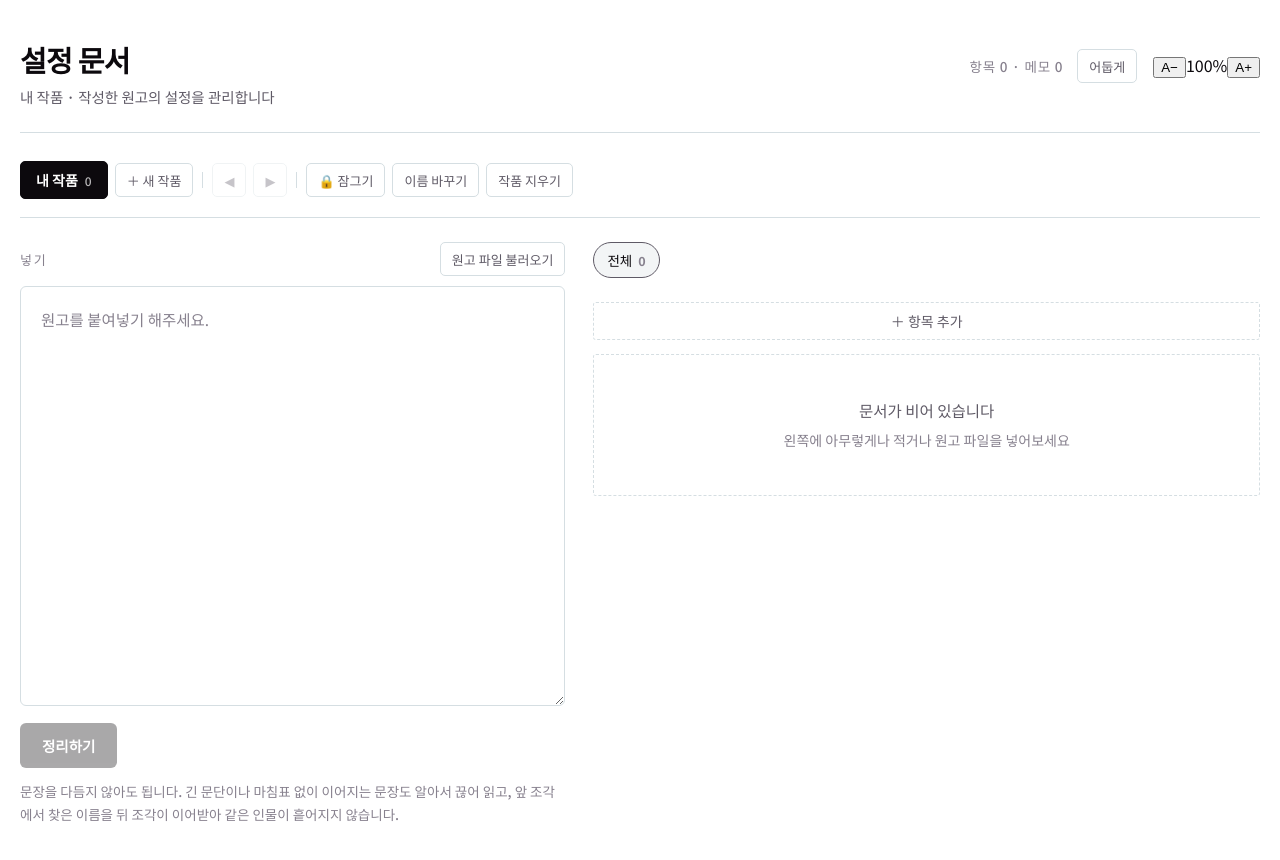
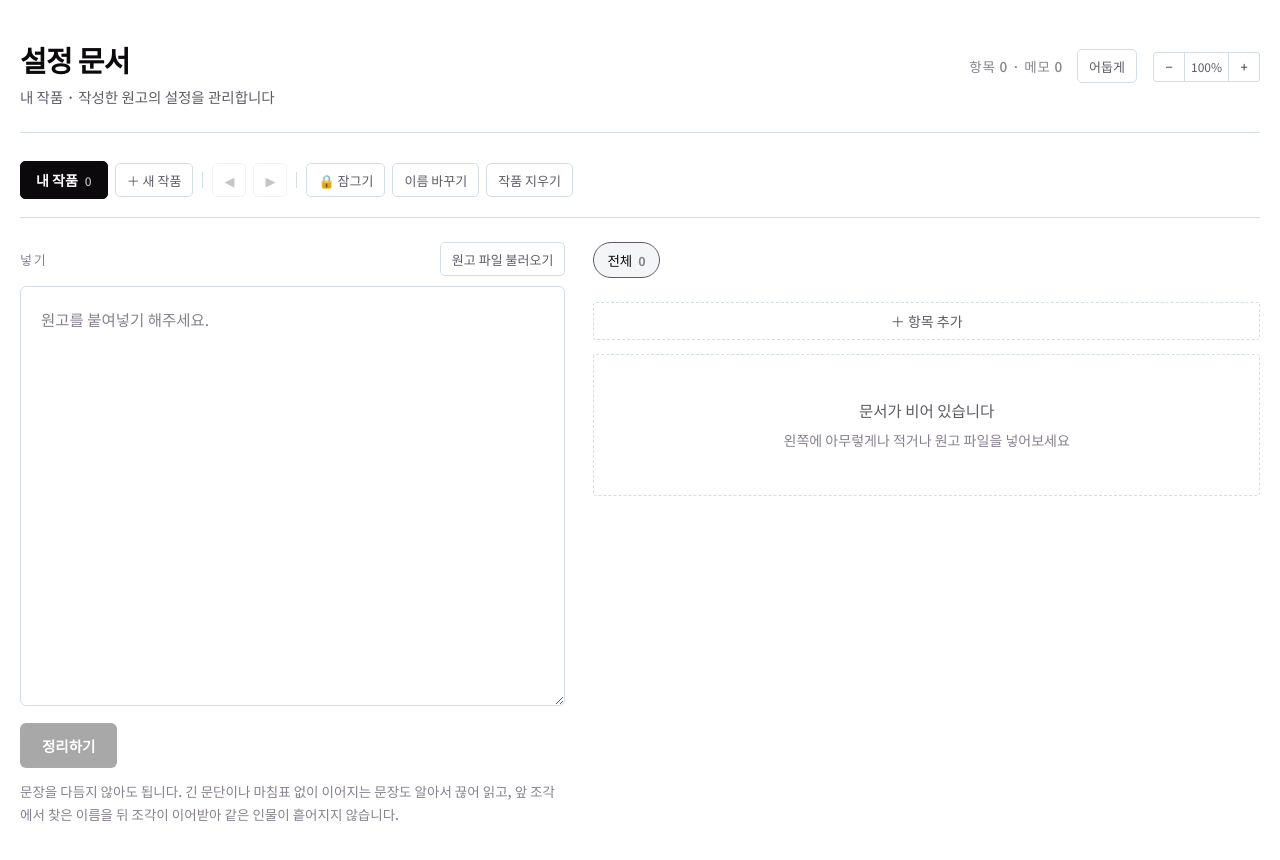
Before and after one commit to krockdove/settingdoc, a React (Vite) app: page / in a window 1280 px wide. Shown: the top 860 px of the page. Built offline with nearby package versions, Linux system fonts and the light colour scheme.

Commit message:
Add adjustable font size

```diff
--- a/src/SettingDoc.jsx
+++ b/src/SettingDoc.jsx
@@ -398,7 +398,7 @@ const CSS = `
 @media(hover:none){
   .sd-ntools,.sd-grip,.sd-ehead .sd-x{opacity:1;}
   .sd-mini{padding:7px 12px;}
-  .sd-ob{padding:6px 9px;font-size:calc(11px * var(--font-scale));}
+  .sd-ob{padding:6px 9px;font-size:11px;}
   .sd-x{padding:6px 8px;font-size:calc(17px * var(--font-scale));}
   .sd-chk{width:18px;height:18px;}
 }
@@ -1819,7 +1819,7 @@ JSON 배열만 출력한다.
     disabled={fontScale <= 0.9}
     title="글자 작게"
   >
-    A−
+    −
   </button>
 
   <span className="sd-font-scale">
@@ -1832,7 +1832,7 @@ JSON 배열만 출력한다.
     disabled={fontScale >= 1.25}
     title="글자 크게"
   >
-    A+
+    +
   </button>
 </div>
           </header>
--- a/src/index.css
+++ b/src/index.css
@@ -100,3 +100,49 @@ body,
     width:100%;
   }
 }
+
+.sd-font-controls {
+  display: flex;
+  align-items: center;
+  height: calc(30px * var(--font-scale));
+  border: 1px solid var(--line);
+  border-radius: 3px;
+  background: var(--panel);
+  overflow: hidden;
+}
+
+.sd-font-btn {
+  width: calc(30px * var(--font-scale));
+  height: 100%;
+  padding: 0;
+  border: 0;
+  background: transparent;
+  color: var(--body);
+  font-family: var(--font);
+  font-size: calc(13px * var(--font-scale));
+  cursor: pointer;
+}
+
+.sd-font-btn:hover:not(:disabled) {
+  background: var(--wash);
+  color: var(--focus);
+}
+
+.sd-font-btn:disabled {
+  opacity: .3;
+  cursor: default;
+}
+
+.sd-font-scale {
+  min-width: calc(45px * var(--font-scale));
+  height: 100%;
+  display: flex;
+  align-items: center;
+  justify-content: center;
+  border-left: 1px solid var(--line);
+  border-right: 1px solid var(--line);
+  color: var(--muted);
+  font-family: var(--font);
+  font-size: calc(12px * var(--font-scale));
+  user-select: none;
+}
```
